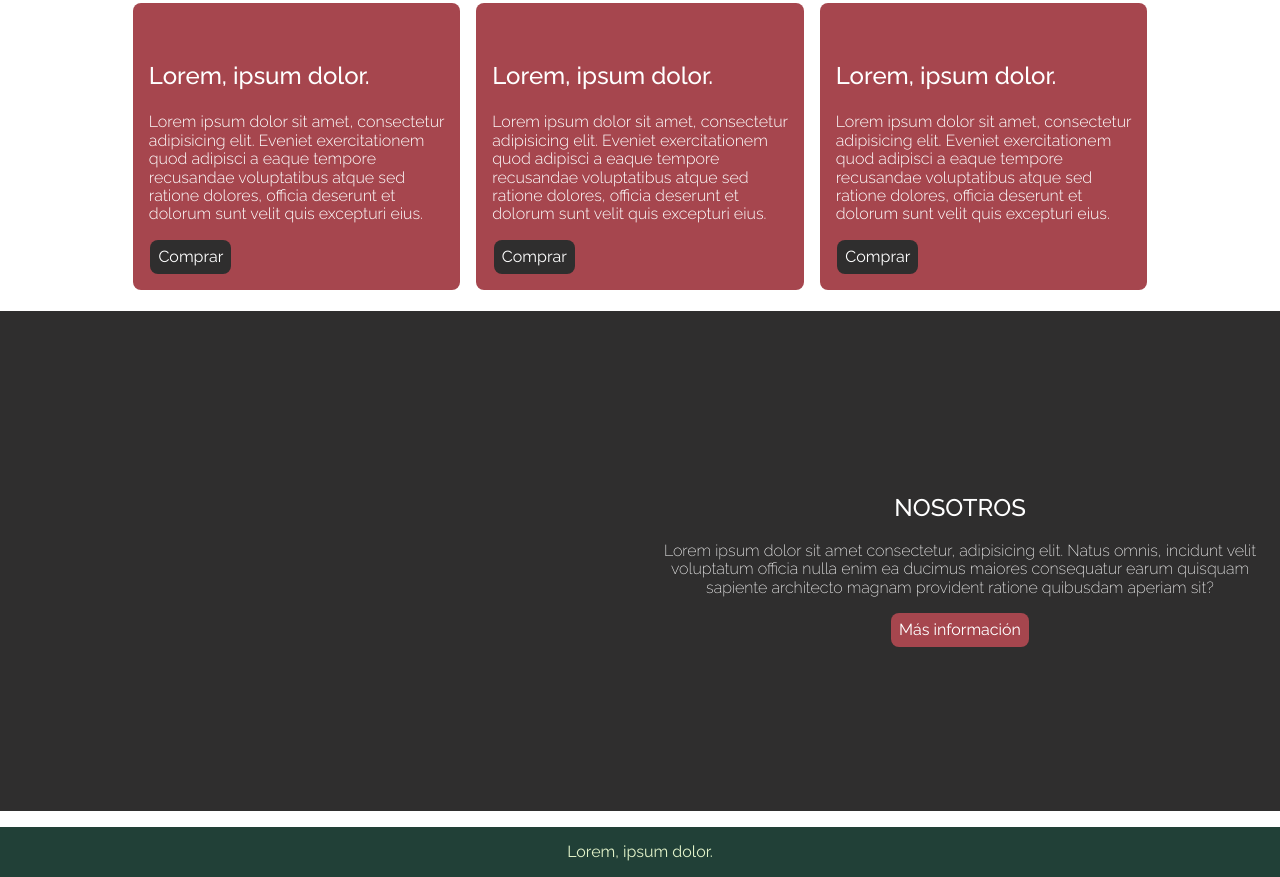
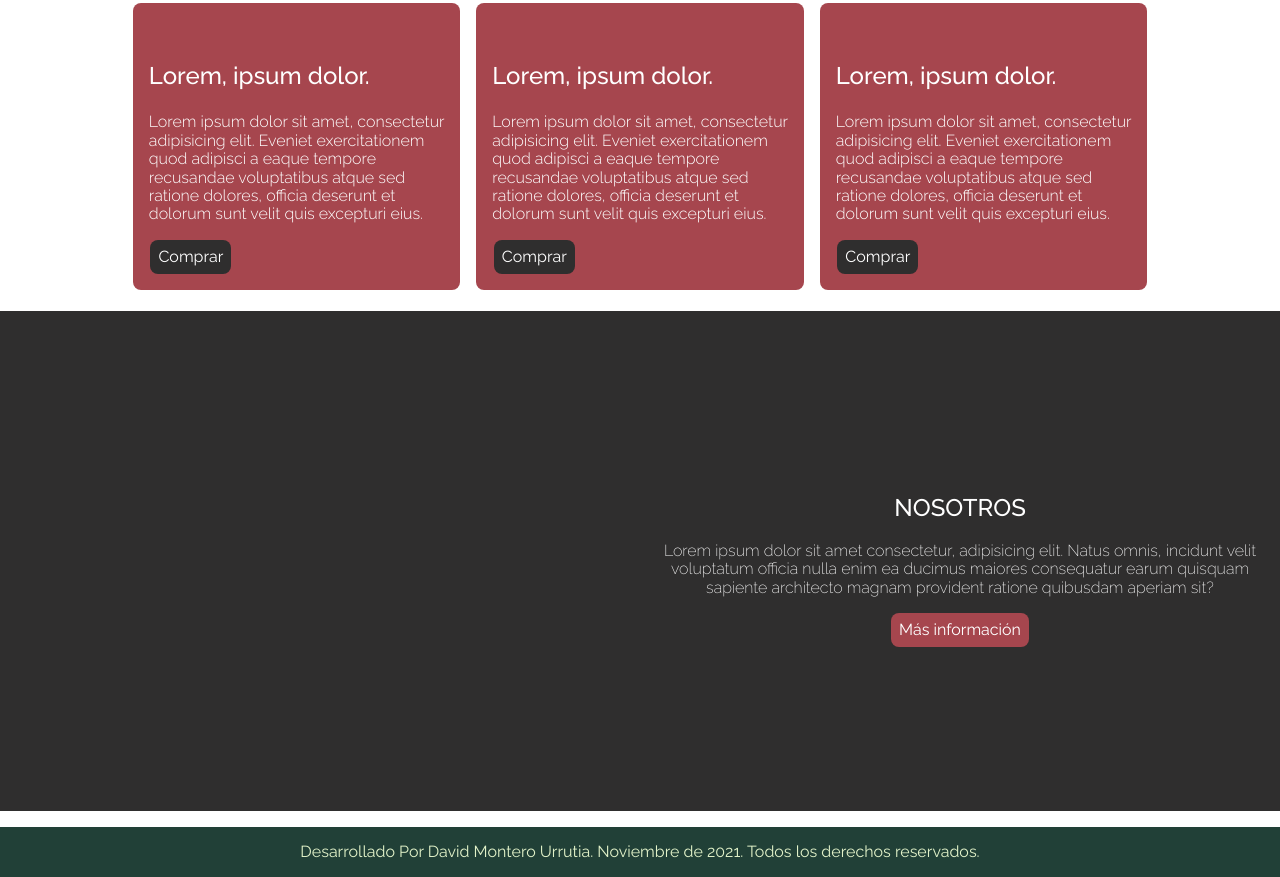
Before and after one commit to APIMontero/Practicresponsive, a plain HTML site: page index.html in a window 1280 px wide. Shown: the part 349-1226 px from the top of the page. Drawn offline with Linux system fonts and the light colour scheme.

Commit message:
Rigths for author.

```diff
--- a/index.html
+++ b/index.html
@@ -88,7 +88,7 @@
   </section>
   <footer class="bg-footer">
     <div class="container">
-      <p>Lorem, ipsum dolor.</p>
+      <p>Desarrollado Por David Montero Urrutia. Noviembre de 2021. Todos los derechos reservados.</p>
     </div>
   </footer>
 </body>
```
